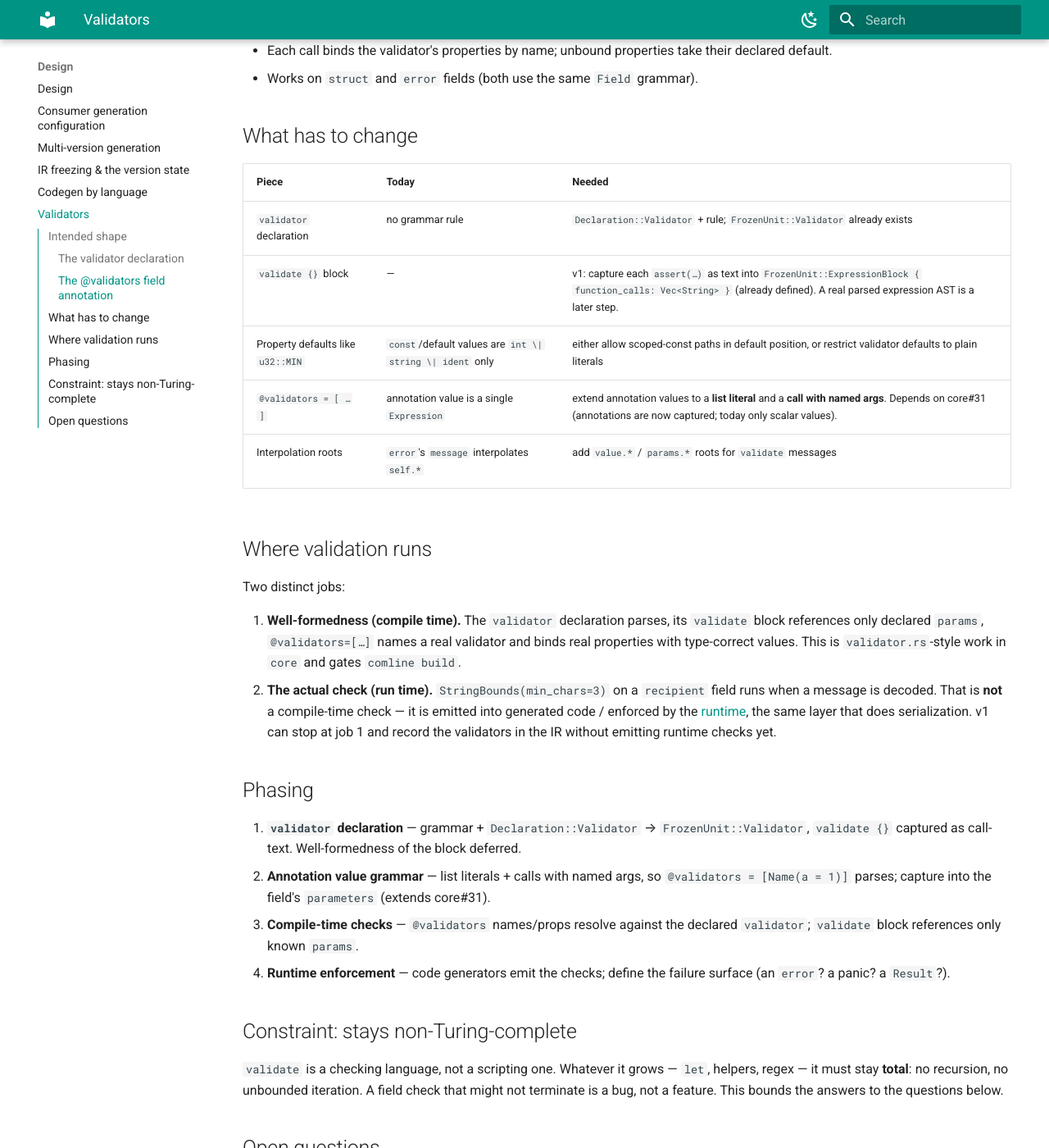
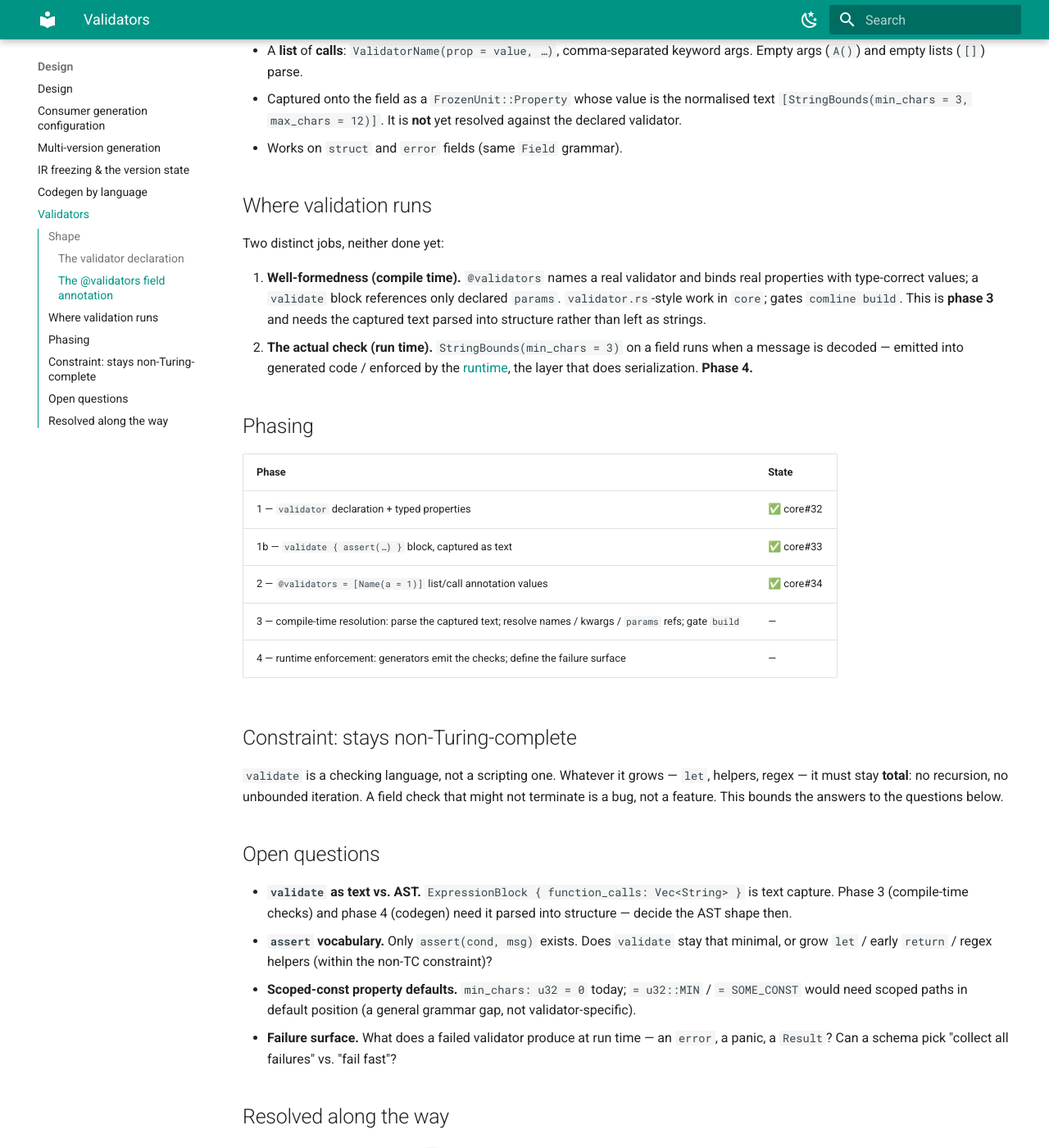
Before and after one commit to ComlineProject/docs, an MkDocs documentation site: the page built from docs/docs/design/validators.md, in a window 1280 px wide and 1400 px high, scrolled down 1173 px. Shown: the whole window at 82% size. Built offline with MkDocs 1.6.1 and Material for MkDocs 9.7.7, drawn with Linux system fonts in a browser that asks for light colours; the version menu is left out; some of the changed text lies outside the part shown.

Commit message:
docs: validators phases 1-2 shipped (core#32-34)
- design/validators: status 'parses and freezes / not enforced'; phasing table
  (1/1b/2 done, 3-4 open); moved settled items (property terminators, kwarg
  separator, string_bounds fix) to a 'Resolved along the way' section.
- new guide/idl/validator.md — user page for the declaration, validate block,
  and @validators annotation, flagged 'recorded, not enforced'.
- IDL declarations table + nav point at the guide page.

````diff
--- a/docs/docs/design/validators.md
+++ b/docs/docs/design/validators.md
@@ -1,13 +1,14 @@
 # Validators
 
-Status: **not implemented** · design only · builds on annotation capture (core#31)
+Status: **parses and freezes** (core#32, #33, #34) · **not enforced** ·
+resolution + runtime checks are phases 3–4
 
 A **validator** is a named, parameterised check attached to a
-[struct](../guide/idl/structure.md) or [error](../guide/idl/error.md) field. Two
-`.ids` files already assume it (`core_stdlib/.../validators/string_bounds.ids`,
-`core/tests/schema/simple.ids`), but nothing parses or runs it yet.
+[struct](../guide/idl/structure.md) or [error](../guide/idl/error.md) field. The
+declaration, its `validate` block, and the `@validators` field annotation all
+parse today and are recorded in the IR — nothing acts on them yet.
 
-## Intended shape
+## Shape
 
 ### The `validator` declaration
 
@@ -28,18 +29,21 @@
 }
 ```
 
-- **Properties** — `name: Type [= default]`, the same shape as a struct field.
-  They are the validator's configuration, filled in at the use site.
+- **Properties** — `name: Type [= default]`, the same shape as a struct field
+  (no `;`, no `optional`, no annotations). The validator's configuration, filled
+  in at the use site.
 - **`validate { … }`** — one or more `assert(condition, message)` calls.
-  - `condition` is a boolean expression over `value.*` (the field being checked
-    — `value.length`, `value.name`, …) and `params.*` (this validator's
-    properties). Operators: comparisons, `and` / `or`, `not`.
-  - `message` is an [interpolated string](../guide/idl/error.md#message) with
-    `{value.…}` / `{params.…}` placeholders.
+  - `condition` — a small expression: member paths over `value.*` (the field
+    being checked) and `params.*` (this validator's properties), comparisons
+    (`== != >= <= > <`), and `and` / `or` chains. **No precedence** — it is
+    captured as text, [not evaluated](#constraint-stays-non-turing-complete).
+  - `message` — the [interpolated string](../guide/idl/error.md#message) rule,
+    reused; `{value.…}` / `{params.…}` placeholders work.
   - **`assert(c, m)` holds when `c` is true**; a false `c` fails validation with
-    `m`. The current `string_bounds.ids` has this inverted (it asserts the
-    *failure* condition, with a success-worded message) — the example needs
-    fixing along with the implementation.
+    `m`.
+- Frozen as `FrozenUnit::Validator { properties, expression_block }`, where the
+  block is `ExpressionBlock { function_calls: Vec<String> }` — each assert
+  reconstructed to canonical text.
 
 ### The `@validators` field annotation
 
@@ -50,41 +54,36 @@
 }
 ```
 
-- Value is a **list** of **calls**: `ValidatorName(prop = value, …)`.
-- Each call binds the validator's properties by name; unbound properties take
-  their declared default.
-- Works on `struct` and `error` fields (both use the same `Field` grammar).
-
-## What has to change
-
-| Piece | Today | Needed |
-|---|---|---|
-| `validator` declaration | no grammar rule | `Declaration::Validator` + rule; `FrozenUnit::Validator` already exists |
-| `validate {}` block | — | v1: capture each `assert(…)` as text into `FrozenUnit::ExpressionBlock { function_calls: Vec<String> }` (already defined). A real parsed expression AST is a later step. |
-| Property defaults like `u32::MIN` | `const`/default values are `int \| string \| ident` only | either allow scoped-const paths in default position, or restrict validator defaults to plain literals |
-| `@validators = [ … ]` | annotation value is a single `Expression` | extend annotation values to a **list literal** and a **call with named args**. Depends on core#31 (annotations are now captured; today only scalar values). |
-| Interpolation roots | `error`'s `message` interpolates `self.*` | add `value.*` / `params.*` roots for `validate` messages |
+- A **list** of **calls**: `ValidatorName(prop = value, …)`, comma-separated
+  keyword args. Empty args (`A()`) and empty lists (`[]`) parse.
+- Captured onto the field as a `FrozenUnit::Property` whose value is the
+  normalised text `[StringBounds(min_chars = 3, max_chars = 12)]`. It is **not**
+  yet resolved against the declared validator.
+- Works on `struct` and `error` fields (same `Field` grammar).
 
 ## Where validation runs
 
-Two distinct jobs:
+Two distinct jobs, neither done yet:
 
-1. **Well-formedness (compile time).** The `validator` declaration parses, its
-   `validate` block references only declared `params`, `@validators=[…]` names a
-   real validator and binds real properties with type-correct values. This is
-   `validator.rs`-style work in `core` and gates `comline build`.
-2. **The actual check (run time).** `StringBounds(min_chars=3)` on a `recipient`
-   field runs when a message is decoded. That is **not** a compile-time check —
-   it is emitted into generated code / enforced by the [runtime](../guide/runtime/index.md),
-   the same layer that does serialization. v1 can stop at job 1 and record the
-   validators in the IR without emitting runtime checks yet.
+1. **Well-formedness (compile time).** `@validators` names a real validator and
+   binds real properties with type-correct values; a `validate` block references
+   only declared `params`. `validator.rs`-style work in `core`; gates
+   `comline build`. This is **phase 3** and needs the captured text parsed into
+   structure rather than left as strings.
+2. **The actual check (run time).** `StringBounds(min_chars = 3)` on a field runs
+   when a message is decoded — emitted into generated code / enforced by the
+   [runtime](../guide/runtime/index.md), the layer that does serialization.
+   **Phase 4.**
 
 ## Phasing
 
-1. **`validator` declaration** — grammar + `Declaration::Validator` → `FrozenUnit::Validator`, `validate {}` captured as call-text. Well-formedness of the block deferred.
-2. **Annotation value grammar** — list literals + calls with named args, so `@validators = [Name(a = 1)]` parses; capture into the field's `parameters` (extends core#31).
-3. **Compile-time checks** — `@validators` names/props resolve against the declared `validator`; `validate` block references only known `params`.
-4. **Runtime enforcement** — code generators emit the checks; define the failure surface (an `error`? a panic? a `Result`?).
+| Phase | State |
+|---|---|
+| 1 — `validator` declaration + typed properties | ✅ core#32 |
+| 1b — `validate { assert(…) }` block, captured as text | ✅ core#33 |
+| 2 — `@validators = [Name(a = 1)]` list/call annotation values | ✅ core#34 |
+| 3 — compile-time resolution: parse the captured text; resolve names / kwargs / `params` refs; gate `build` | — |
+| 4 — runtime enforcement: generators emit the checks; define the failure surface | — |
 
 ## Constraint: stays non-Turing-complete
 
@@ -95,8 +94,22 @@
 
 ## Open questions
 
-- **`validate` as text vs. AST.** `ExpressionBlock { function_calls: Vec<String> }` implies text capture. Fine for v1, but compile-time checks (phase 3) and codegen (phase 4) need structure. Decide when to parse the expression language properly.
-- **Property terminators.** `string_bounds.ids` ends property lines with `;`; struct fields do not. Pick one.
-- **`assert` vs. multiple styles.** Only `assert(cond, msg)` is shown. Is that the whole vocabulary, or will `validate` grow `let`, early `return`, regex helpers, etc.?
-- **Kwarg separator.** `simple.ids` writes `min_chars=3 max_chars=12` (space-separated). Commas (`min_chars = 3, max_chars = 12`) read better and match the rest of the language — this doc assumes commas.
-- **Failure surface.** What does a failed validator produce at run time, and can a schema opt into "collect all failures" vs. "fail fast"?
+- **`validate` as text vs. AST.** `ExpressionBlock { function_calls: Vec<String> }`
+  is text capture. Phase 3 (compile-time checks) and phase 4 (codegen) need it
+  parsed into structure — decide the AST shape then.
+- **`assert` vocabulary.** Only `assert(cond, msg)` exists. Does `validate` stay
+  that minimal, or grow `let` / early `return` / regex helpers (within the
+  non-TC constraint)?
+- **Scoped-const property defaults.** `min_chars: u32 = 0` today; `= u32::MIN` /
+  `= SOME_CONST` would need scoped paths in default position (a general grammar
+  gap, not validator-specific).
+- **Failure surface.** What does a failed validator produce at run time — an
+  `error`, a panic, a `Result`? Can a schema pick "collect all failures" vs.
+  "fail fast"?
+
+## Resolved along the way
+
+- **Property terminators** — no `;`; matches struct fields (core#32).
+- **Kwarg separator** — commas: `min_chars = 3, max_chars = 12` (core#34).
+- **`string_bounds.ids`** — the inverted `assert` in the stdlib example was
+  corrected when the block landed (core#33).
--- /dev/null
+++ b/docs/docs/guide/idl/validator.md
@@ -0,0 +1,61 @@
+# Validators
+
+!!! note "Recorded, not enforced"
+    Validators parse and are frozen into the version, but nothing checks against
+    them yet — see the [design note](../../design/validators.md) for the
+    remaining phases.
+
+A **validator** is a named, parameterised check you attach to a
+[struct](structure.md) or [error](error.md) field.
+
+``` py linenums="1"
+/// Checks a string's length is within bounds.
+/// @min_chars: minimum length
+/// @max_chars: maximum length
+validator StringBounds {
+    min_chars: u32 = 0
+    max_chars: u32 = 1024
+
+    validate {
+        assert(value.length >= params.min_chars,
+               "{value.name} must be at least {params.min_chars} characters")
+        assert(value.length <= params.max_chars,
+               "{value.name} must be at most {params.max_chars} characters")
+    }
+}
+```
+
+## Properties
+
+`name: Type [= default]`, one per line — the same shape as a
+[struct field](structure.md#fields), minus `optional` and annotations. They are
+the validator's configuration, supplied where the validator is used.
+
+## `validate`
+
+A `validate` block holds one or more `assert(condition, message)` calls.
+
+- **`condition`** — member paths over `value.*` (the field under check) and
+  `params.*` (this validator's properties), compared with `== != >= <= > <` and
+  joined by `and` / `or`. `assert(c, m)` passes when `c` is true.
+- **`message`** — an [interpolated string](error.md#message); `{value.…}` and
+  `{params.…}` placeholders are substituted.
+
+The condition language is deliberately small and
+[non-computational](../../design/validators.md#constraint-stays-non-turing-complete)
+— no precedence, no loops, no bindings.
+
+## Using one — `@validators`
+
+Attach validators to a field with the `@validators` annotation: a list of calls
+that bind the validator's properties by name.
+
+``` py linenums="1"
+struct Message {
+    @validators = [StringBounds(min_chars = 3, max_chars = 12)]
+    recipient: str
+}
+```
+
+Unbound properties fall back to their declared default. Errors' fields take
+`@validators` too.
--- a/docs/mkdocs.yml
+++ b/docs/mkdocs.yml
@@ -12,6 +12,7 @@
       - Enums: 'guide/idl/enum.md'
       - Protocols: 'guide/idl/protocol.md'
       - Errors: 'guide/idl/error.md'
+      - Validators: 'guide/idl/validator.md'
       - Constants: 'guide/idl/const.md'
       - Imports: 'guide/idl/use.md'
       - Docstrings: 'guide/idl/docstrings.md'
````
Also changed, not shown: docs/docs/guide/idl/index.md (+1 -1 lines).
